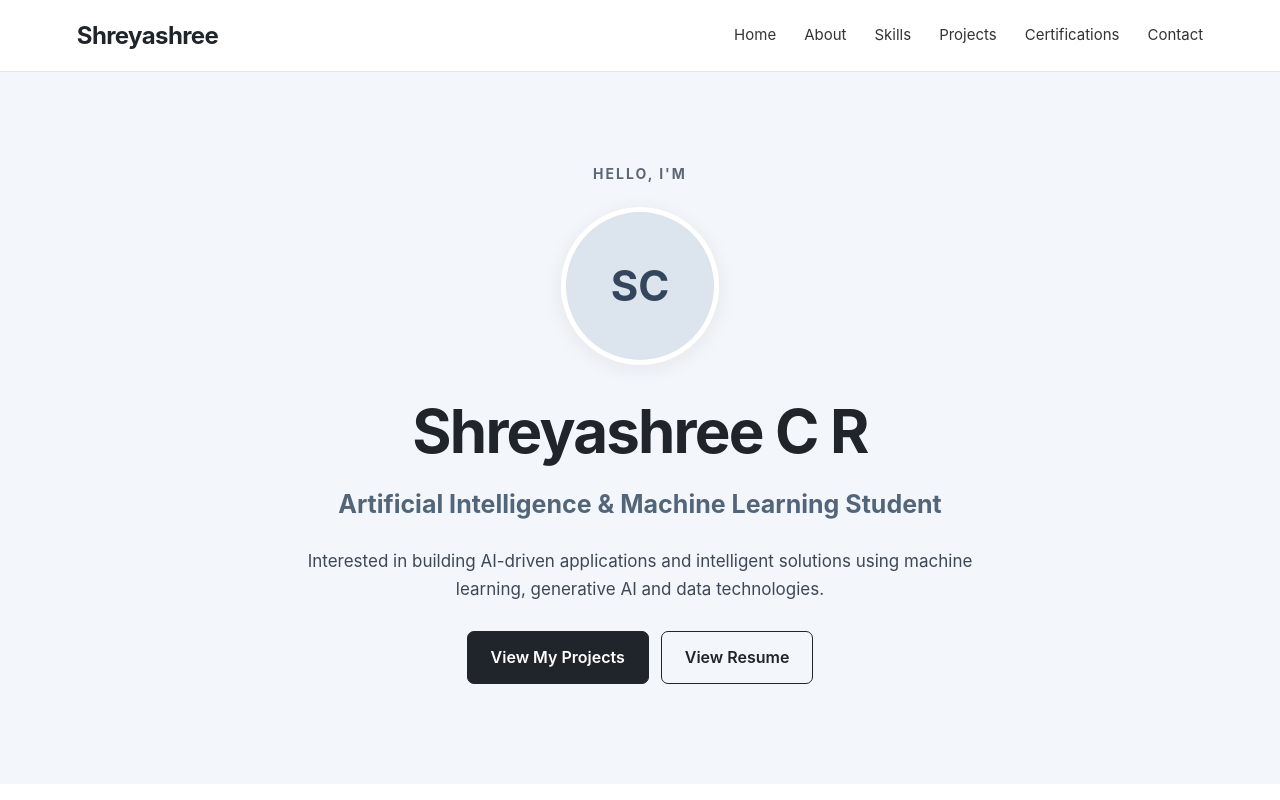
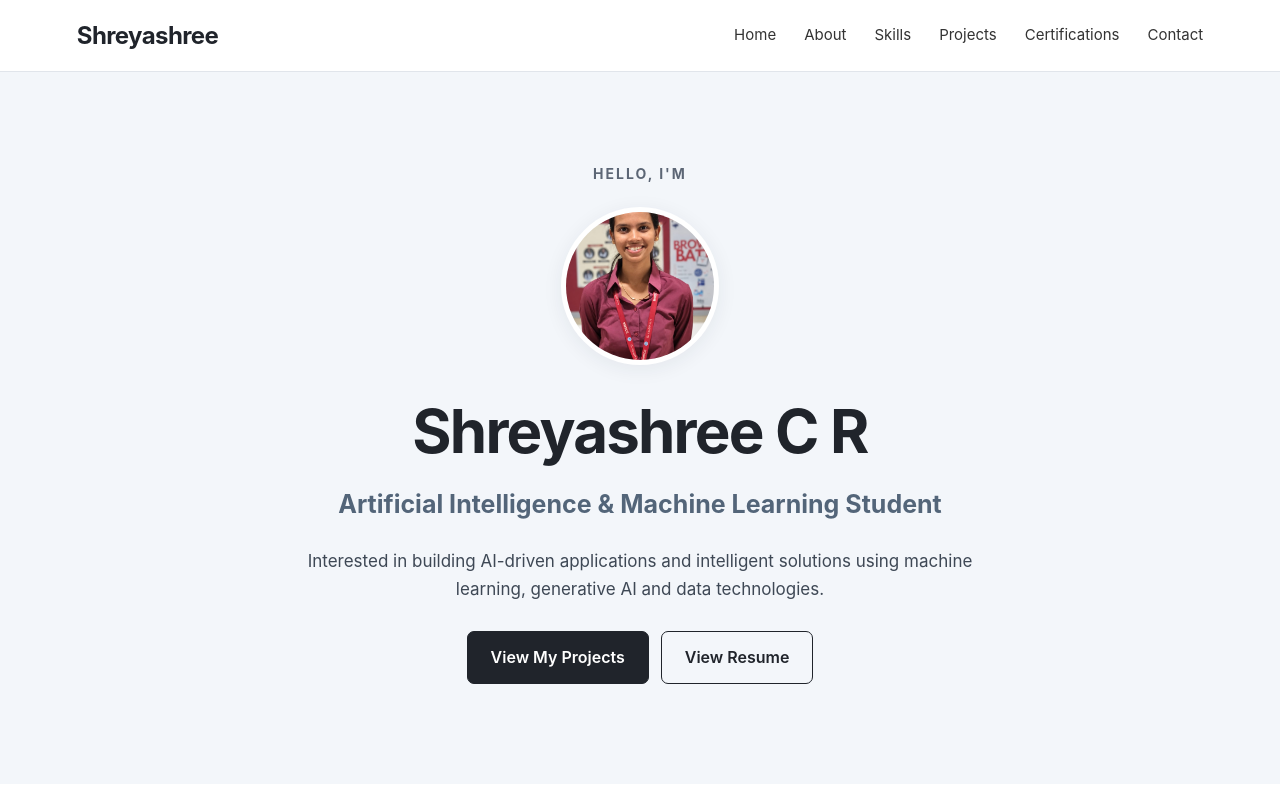
Before and after one commit to shreyashree2005/shreyashree-portfolio, a plain HTML site: page index.html in a window 1280 px wide. Shown: the top 800 px of the page. Drawn offline with Linux system fonts and the light colour scheme.

Commit message:
Update index.html

```diff
--- a/index.html
+++ b/index.html
@@ -21,7 +21,7 @@
     <section id="home" class="hero">
       <p class="eyebrow">Hello, I'm</p>
       <div class="profile-frame">
-        <img id="profile-photo" src="assets/profile.jpg" alt="Portrait of Shreyashree C R"
+        <img id="profile-photo" src="assets/profile.jpeg" alt="Portrait of Shreyashree C R"
              onerror="this.style.display='none'; document.getElementById('photo-fallback').style.display='grid';">
         <div id="photo-fallback" class="photo-fallback" aria-label="Profile photo placeholder">SC</div>
       </div>
```
